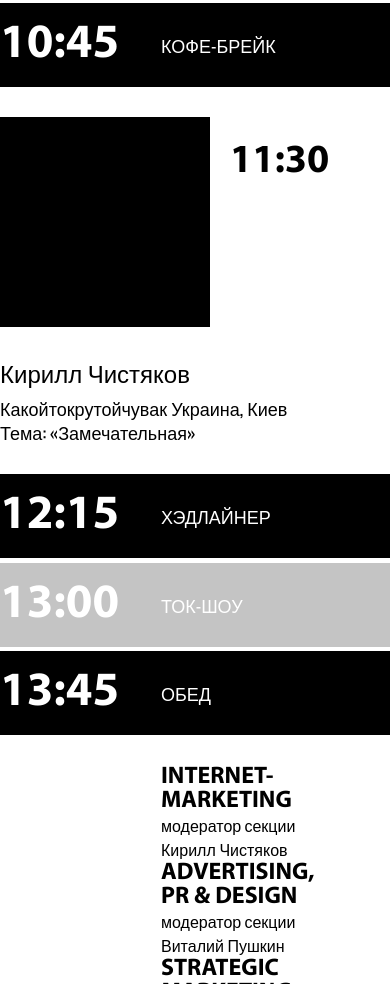
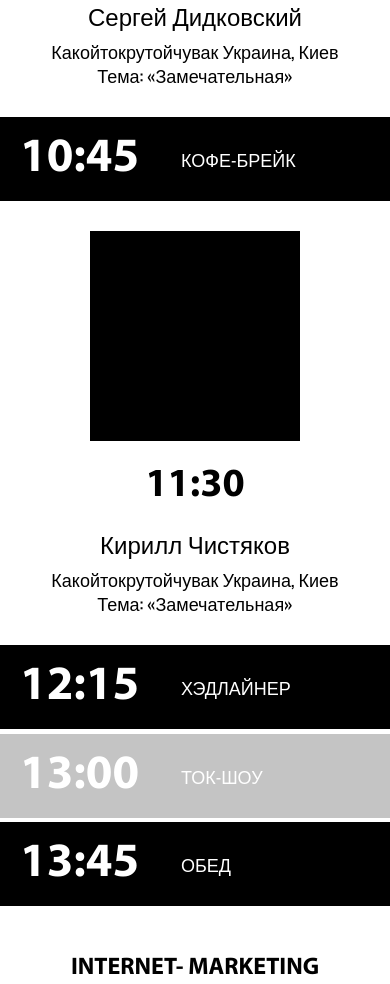
Before and after one commit to Velaska/program, a plain HTML site: page index.html in a window 390 px wide. Shown: the part 1016-2000 px from the top of the page. Drawn offline with nearby package versions, Linux system fonts and the light colour scheme.

Commit message:
added adaptive style

```diff
--- a/css/media-queries.css
+++ b/css/media-queries.css
@@ -1,2 +1,49 @@
-@media only screen and (max-width: 1024px) {
+@media only screen and (max-width: 768px) {
+    .container {
+        padding-right: 20px;
+        padding-left: 20px;
+    }
+
+    .third-type-box .time {
+        flex-basis: 131px;
+    }
 }
+
+@media only screen and (max-width: 425px) {
+    .second-type-box, .third-type-box {
+        flex-direction: column;
+        text-align: center;
+        align-items: center;
+    }
+
+    .second-type-box .time {
+        margin-left: 0;
+        flex-basis: auto;
+    }
+
+    .third-type-box:first-of-type {
+        margin-left: 0;
+    }
+
+    .p-section-item {
+        flex-basis: auto;
+        max-width: 100%;
+        margin-top: 20px;
+    }
+
+    .third-type-box:before {
+        content: none;
+    }
+
+    .third-type-box .time {
+        font-size: 3rem;
+        flex-basis: auto;
+        padding-top: 20px;
+        text-align: center;
+    }
+
+    .third-type-box .image-program {
+        margin: 20px auto;
+
+    }
+}
--- a/css/style.css
+++ b/css/style.css
@@ -146,6 +146,7 @@ h4 {
 
 .image-program {
     flex-basis: 210px;
+    width: 210px;
     min-height: 210px;
     background-color: black;
     display: flex;
@@ -173,7 +174,6 @@ h4 {
     font-size: 2.5rem;
     padding-top: 33px;
     margin-left: 20px;
-
 }
 
 .second-type-box .description {
```
